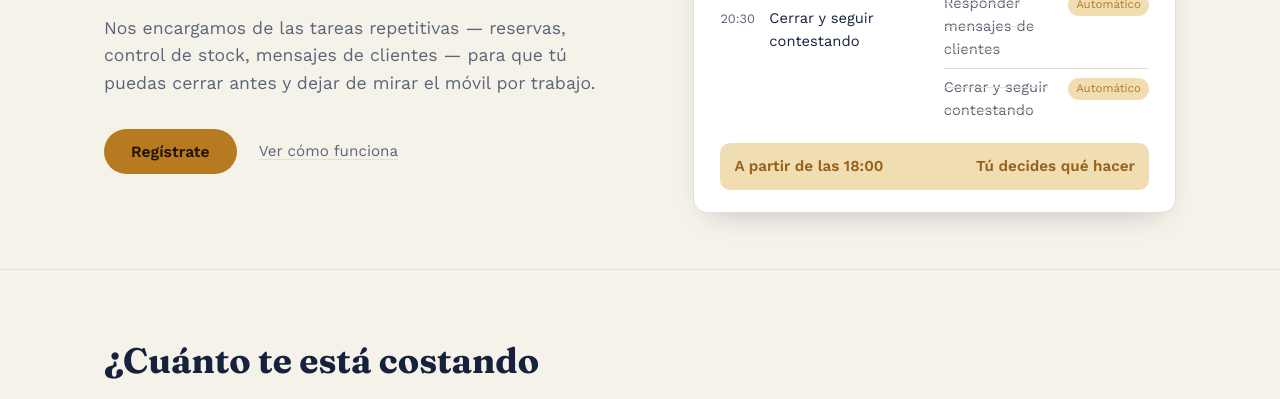
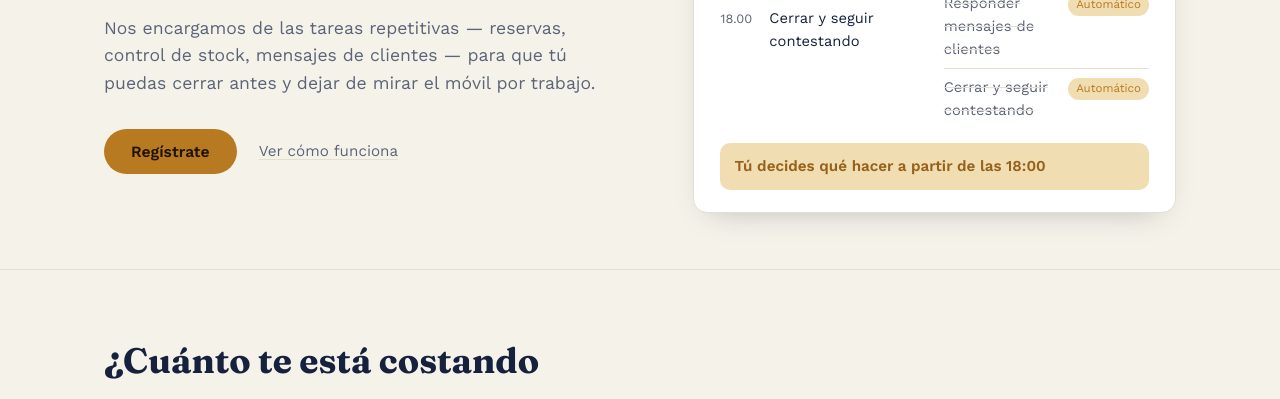
Before and after one commit to Manucond/RESPIRO, a plain HTML site: page index.html in a window 1280 px wide. Shown: the part 400-799 px from the top of the page. Drawn offline with nearby package versions, Linux system fonts and the light colour scheme; no server answers.

Commit message:
tu decide q hacer

```diff
--- a/index.html
+++ b/index.html
@@ -360,7 +360,7 @@
             <div class="task-row"><span class="task-time">09:20</span><span class="task-name">Revisar stock a mano</span></div>
             <div class="task-row"><span class="task-time">12:10</span><span class="task-name">Confirmar reservas por teléfono</span></div>
             <div class="task-row"><span class="task-time">17:40</span><span class="task-name">Responder mensajes de clientes</span></div>
-            <div class="task-row"><span class="task-time">20:30</span><span class="task-name">Cerrar y seguir contestando</span></div>
+            <div class="task-row"><span class="task-time">18.00</span><span class="task-name">Cerrar y seguir contestando</span></div>
           </div>
           <div class="day-col after">
             <p class="day-col-label">Con Respiro</p>
@@ -371,8 +371,7 @@
           </div>
         </div>
         <div class="free-block">
-          <span>A partir de las 18:00</span>
-          <span>Tú decides qué hacer</span>
+          <span>Tú decides qué hacer a partir de las 18:00</span>
         </div>
       </div>
 
```
